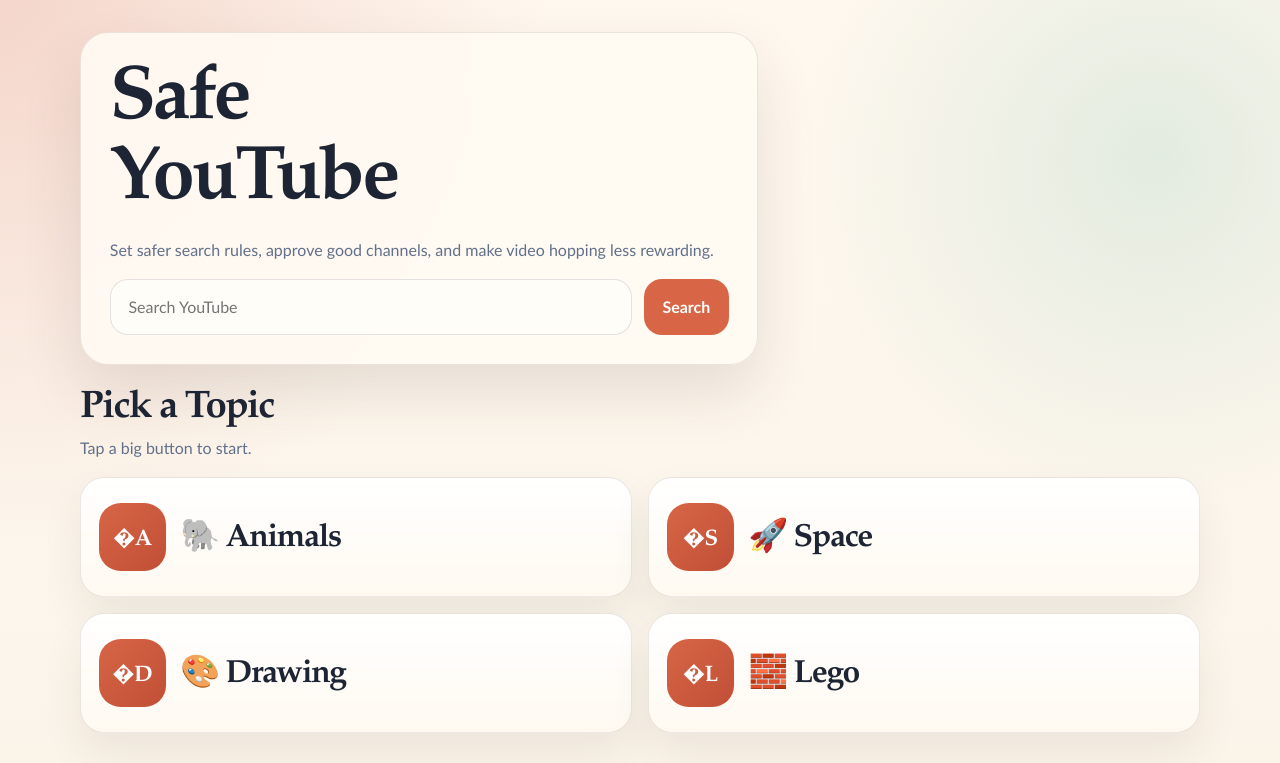
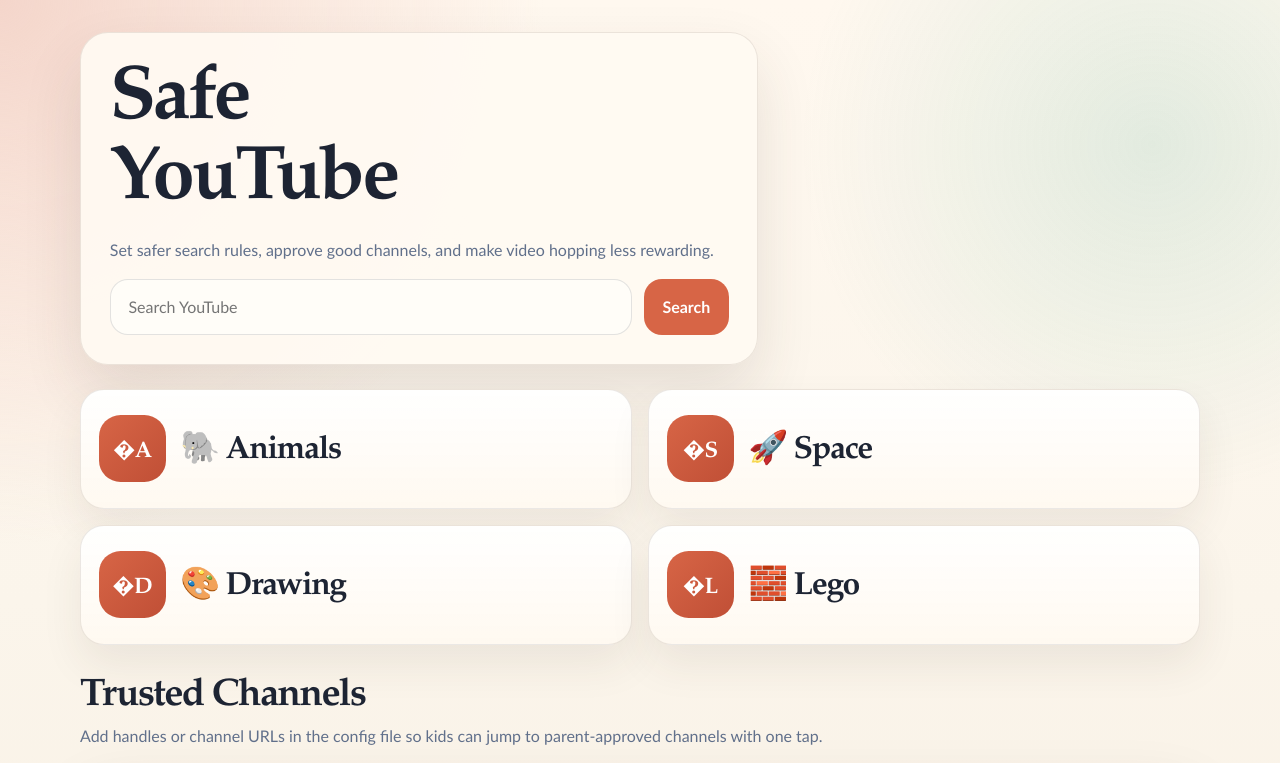
Before and after one commit to noemit/safe-youtube, a Next.js app: page / in a window 1280 px wide. Shown: the top 763 px of the page. Built offline with nearby package versions, Linux system fonts and the light colour scheme.

Commit message:
Remove topic section heading

```diff
--- a/src/app/page.tsx
+++ b/src/app/page.tsx
@@ -26,11 +26,6 @@
 
       {config.categories.length > 0 ? (
         <section className="section">
-          <div className="section__heading">
-            <h2>Pick a Topic</h2>
-            <p>Tap a big button to start.</p>
-          </div>
-
           <CategoryGrid categories={config.categories} />
         </section>
       ) : null}
```
